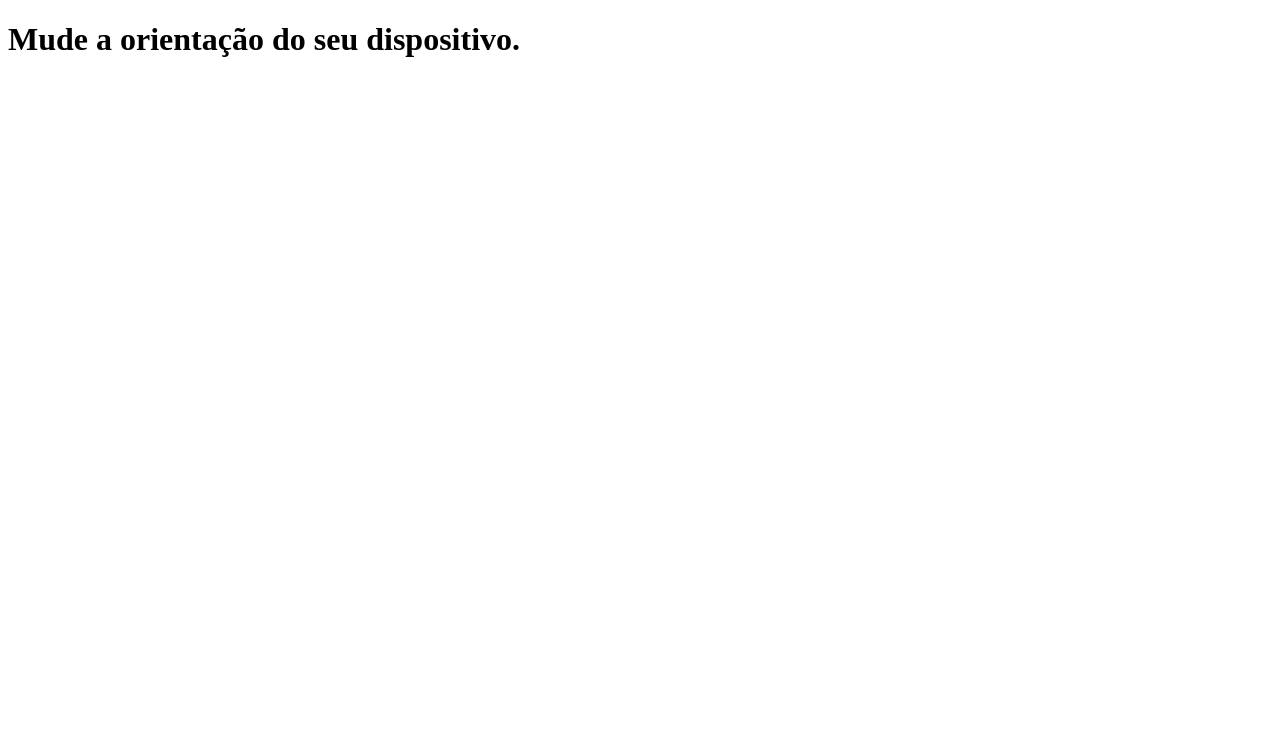
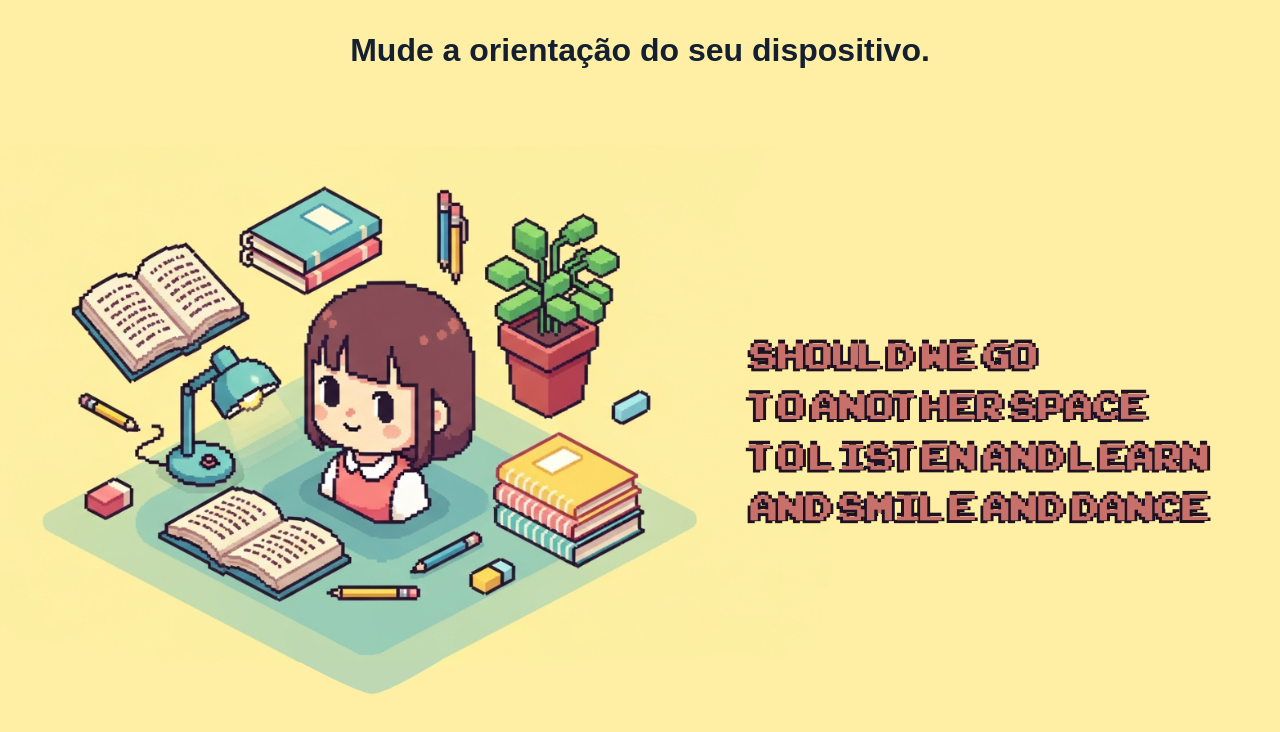
Before and after one commit to isaonline/EX26, a plain HTML site: page mq002/index.html in a window 1280 px wide. Drawn offline with Linux system fonts and the light colour scheme.

Commit message:
Exercício finalizado

```diff
--- a/mq002/index.html
+++ b/mq002/index.html
@@ -6,7 +6,7 @@
     <title>Media Query 2</title>
     <link rel="stylesheet" href="styles/style.css" media="all">
     <link rel="stylesheet" href="styles/portrait.css" media="screen and (orientation: portrait)">
-    <link rel="stylesheet" href="styles/landscape.css" media="screen and (orientarion: landscape)">
+    <link rel="stylesheet" href="styles/landscape.css" media="screen and (orientation: landscape)">
 </head>
 <body>
     <h1>Mude a orientação do seu dispositivo.</h1>
--- a/mq002/styles/landscape.css
+++ b/mq002/styles/landscape.css
@@ -1 +1,8 @@
 @charset "UTF-8";
+
+body {
+    background-image: url(../img/landscape-girl.png);
+    background-repeat: no-repeat;
+    background-size: contain;
+    background-position: left bottom;
+}
--- a/mq002/styles/portrait.css
+++ b/mq002/styles/portrait.css
@@ -1 +1,8 @@
 @charset "UTF-8";
+
+body {
+    background-image: url(../img/portrait-girl.png);
+    background-repeat: no-repeat;
+    background-size: contain;
+    background-position: center bottom;
+}
--- a/mq002/styles/style.css
+++ b/mq002/styles/style.css
@@ -1 +1,20 @@
 @charset "UTF-8";
+
+
+* {
+    margin: 0;
+    padding: 0;
+}
+
+html,body {
+    width: 100vw;
+    height: 100vh;
+    background-color: #FEEFA4;;
+}
+
+h1 {
+    color: #142032;
+    font-family: Arial, Helvetica, sans-serif;
+    text-align: center;
+    padding: 32px;
+}
```
